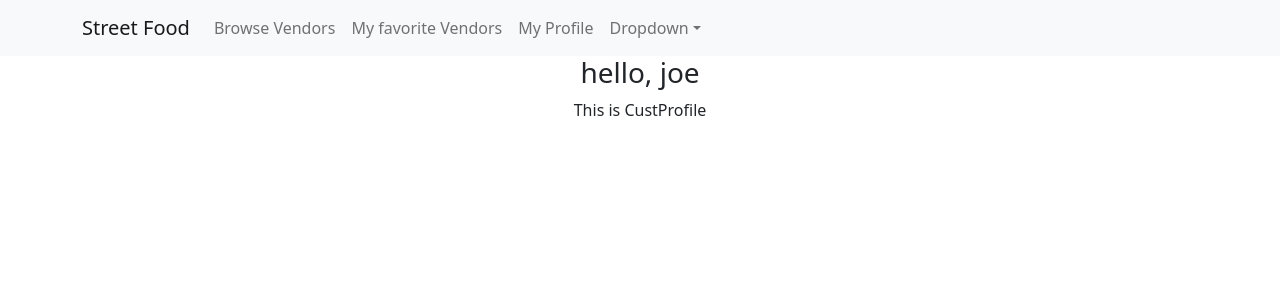
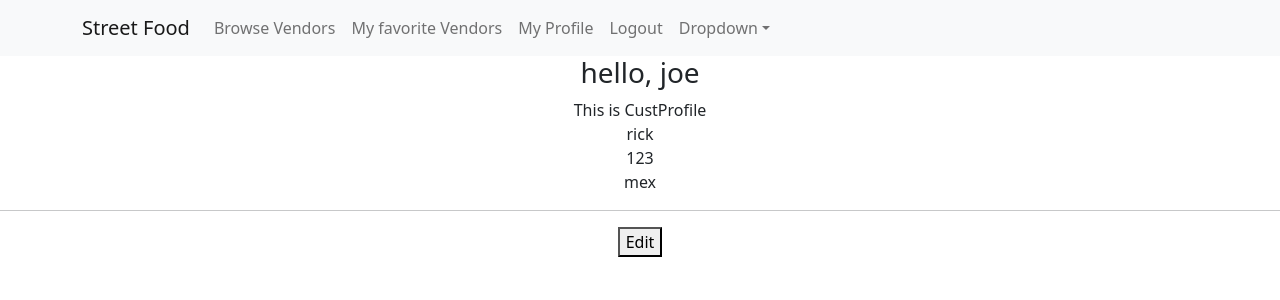
Before and after one commit to varteaga5/street-food-project, a React (Create React App) app in the folder client/: page /CustProfile in a window 1280 px wide. Shown: the top 300 px of the page. Built offline with nearby package versions, Linux system fonts and the light colour scheme; no server answers.

Commit message:
added edit submit and cancel button functions

```diff
--- a/client/src/components/CustSignUpForm.js
+++ b/client/src/components/CustSignUpForm.js
@@ -1,6 +1,7 @@
 import React, { useState } from "react";
 
 const CustSignUpForm = ({ onLogin }) => {
+  const [name, setName] = useState("");
   const [username, setUsername] = useState("");
   const [password, setPassword] = useState("");
   const [passwordConfirmation, setPasswordConfirmation] = useState("");
@@ -18,6 +19,7 @@ const CustSignUpForm = ({ onLogin }) => {
         "Content-Type": "application/json",
       },
       body: JSON.stringify({
+        name,
         username,
         password,
         password_confirmation: passwordConfirmation,
--- a/client/src/components/NavBar.js
+++ b/client/src/components/NavBar.js
@@ -6,10 +6,22 @@ import NavDropdown from "react-bootstrap/NavDropdown";
 const NavBar = ({ setUser, userIsVendor }) => {
   console.log("this is userIsVendor", userIsVendor);
 
+  function handleLogout() {
+    console.log("this is logout");
+    // fetch("/logout", { method: "DELETE" }).then((r) => {
+    //   if (r.ok) {
+    //     setUser(null);
+    //   }
+    // });
+  }
+
   let userType;
   const vendorType = (
     <>
       <Nav.Link href="/">My Profile</Nav.Link>
+      <Nav.Link href="" onClick={handleLogout}>
+        Logout
+      </Nav.Link>
     </>
   );
   const custType = (
@@ -17,6 +29,9 @@ const NavBar = ({ setUser, userIsVendor }) => {
       <Nav.Link href="/VendorList">Browse Vendors</Nav.Link>
       <Nav.Link href="/">My favorite Vendors</Nav.Link>
       <Nav.Link href="/CustProfile">My Profile</Nav.Link>
+      <Nav.Link href="" onClick={handleLogout}>
+        Logout
+      </Nav.Link>
     </>
   );
   userIsVendor ? (userType = vendorType) : (userType = custType);
@@ -25,6 +40,9 @@ const NavBar = ({ setUser, userIsVendor }) => {
   const vendorTypeDD = (
     <>
       <NavDropdown.Item href="/">My Profile</NavDropdown.Item>
+      <Nav.Link href="" onClick={handleLogout}>
+        Logout
+      </Nav.Link>
     </>
   );
   const custTypeDD = (
@@ -34,6 +52,9 @@ const NavBar = ({ setUser, userIsVendor }) => {
       <NavDropdown.Item href="/VendorList">Browse Vendors</NavDropdown.Item>
       <NavDropdown.Divider />
       <NavDropdown.Item href="/CustProfile">My Profile</NavDropdown.Item>
+      <Nav.Link href="" onClick={handleLogout}>
+        Logout
+      </Nav.Link>
     </>
   );
   userIsVendor ? (userTypeDD = vendorTypeDD) : (userTypeDD = custTypeDD);
--- a/client/src/pages/CustProfile.js
+++ b/client/src/pages/CustProfile.js
@@ -1,7 +1,54 @@
-import React from "react";
+import React, { useState } from "react";
+import { Link } from "react-router-dom";
 
 const CustProfile = () => {
-  return <div>This is CustProfile</div>;
+  const [name, setName] = useState("rick");
+  const password = "123";
+  const favFood = "mex";
+  const [wasClicked, setWasClicked] = useState(false);
+  const [subOrEdit, setSubOrEdit] = useState(false);
+
+  const handleClick = () => {
+    setSubOrEdit(!subOrEdit);
+    console.log("handle click");
+    return setWasClicked(!wasClicked);
+  };
+
+  const handleCancel = () => {
+    setWasClicked(!wasClicked);
+    setSubOrEdit(!subOrEdit);
+  };
+  return (
+    <div>
+      This is CustProfile
+      {wasClicked ? (
+        <>
+          <div>
+            <label>name</label>
+            <input
+              type="text"
+              id="name"
+              value={name}
+              onChange={(e) => setName(e.target.value)}
+            />
+          </div>
+          <div>{password}</div>
+          <div>{favFood}</div>
+          <div>
+            <button onClick={handleCancel}>Cancel</button>
+          </div>
+        </>
+      ) : (
+        <>
+          <div>{name}</div>
+          <div>{password}</div>
+          <div>{favFood}</div>
+        </>
+      )}
+      <hr />
+      <button onClick={handleClick}>{subOrEdit ? "Submit" : "Edit"}</button>
+    </div>
+  );
 };
 
 export default CustProfile;
```
